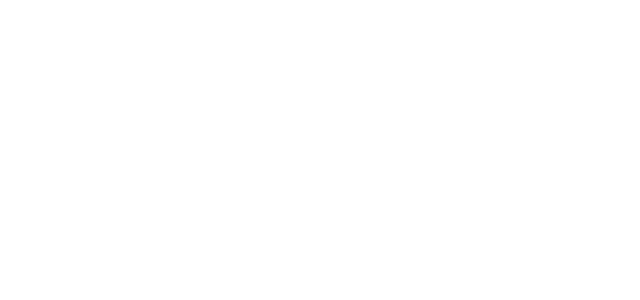
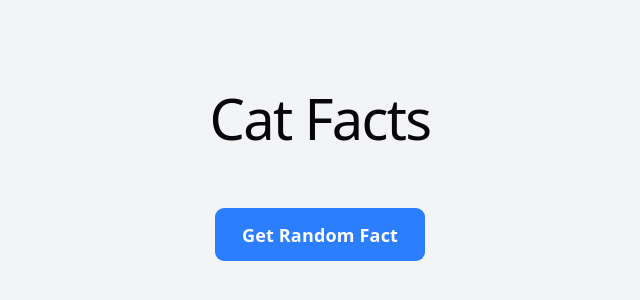
Before and after one commit to shadikodehode/CatFact, a React (Vite) app: page / in a window 1280 px wide. Shown: the part 242-542 px from the top of the page, without its empty margins (320-960 px from the left). Built offline with nearby package versions, Linux system fonts and the light colour scheme.

Commit message:
CatFact
Added container component for all the other components

called the container in App

basically done with the app, just need to style it

```diff
--- a/src/App.jsx
+++ b/src/App.jsx
@@ -1,11 +1,11 @@
-import { useState } from 'react'
+import { FactContainer } from "./Components/FactContainer.jsx"
 
 function App() {
 
 
   return (
     <>
-
+     <FactContainer />
     </>
   )
 }
--- /dev/null
+++ b/src/Components/FactContainer.jsx
@@ -0,0 +1,19 @@
+import { useCatFact } from "../hooks/useCatFact"
+import { FactDisplay } from "./FactDisplay"
+import { GetFactButton } from "./GetFactButton"
+import { LoadingSpinner } from "./LoadingSpinner"
+
+export const FactContainer = () => {
+  const { fact, loading, error, fetchFact } = useCatFact()
+
+  return (
+    <div className="flex flex-col gap-6 items-center justify-center min-h-screen bg-gray-100 p-4">
+      <h1 className="text-4xl font-bold text-gray-800">Cat Facts</h1>
+      <GetFactButton onClick={fetchFact} />
+
+      {loading && <LoadingSpinner />}
+      {error && <ErrorMessage message={error} />}
+      {fact && <FactDisplay fact={fact} />}
+    </div>
+  )
+}
```
